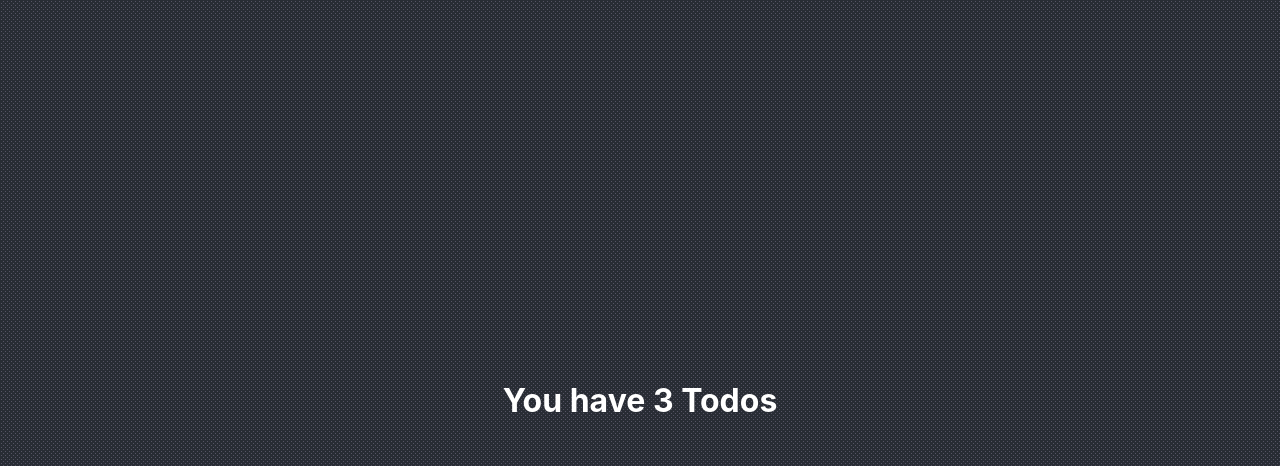
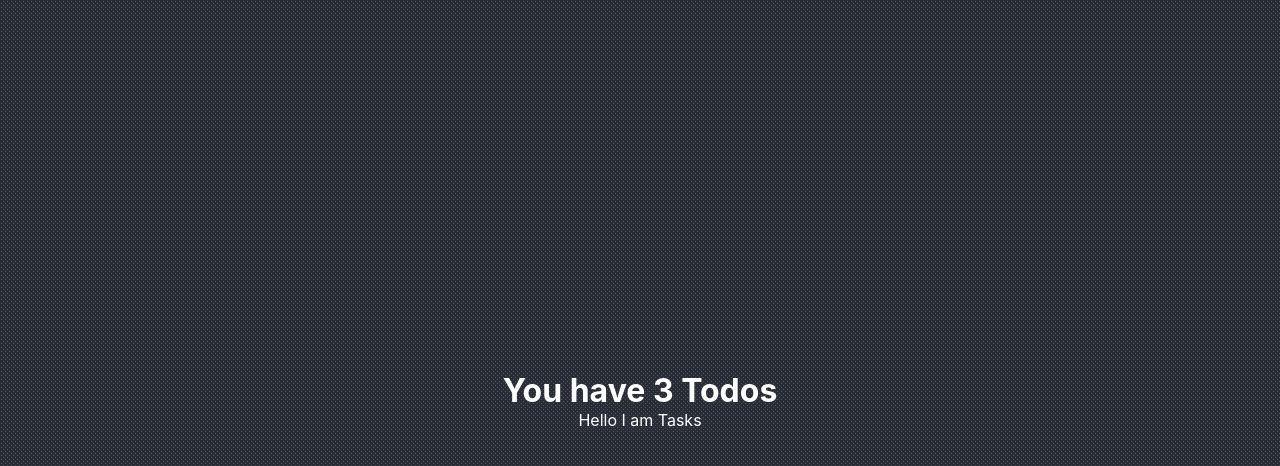
Before and after one commit to Danny-Tran/TodosList, a React (Create React App) app: page / in a window 1280 px wide. Shown: the top 466 px of the page. Built offline with nearby package versions, Linux system fonts and the light colour scheme.

Commit message:
adding todolist to app

```diff
--- a/src/App.js
+++ b/src/App.js
@@ -1,6 +1,7 @@
 import React, { Component } from 'react';
 import './App.css';
-import Header from '../src/Components/Header.js'
+import Header from '../src/Components/Header';
+import TodoList from '../src/Components/TodoList'
 
 class App extends Component {
   state = {
@@ -13,6 +14,7 @@ class App extends Component {
         <div className="wrapper">
           <div className='card frame'>
             <Header numTodos={this.state.tasks.length}/>
+            <TodoList/>
           </div>
         </div>
     </div>
```
